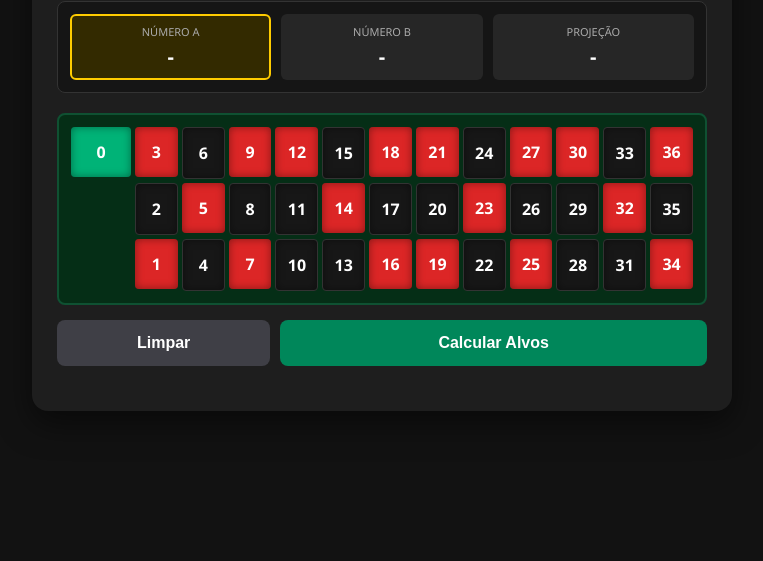
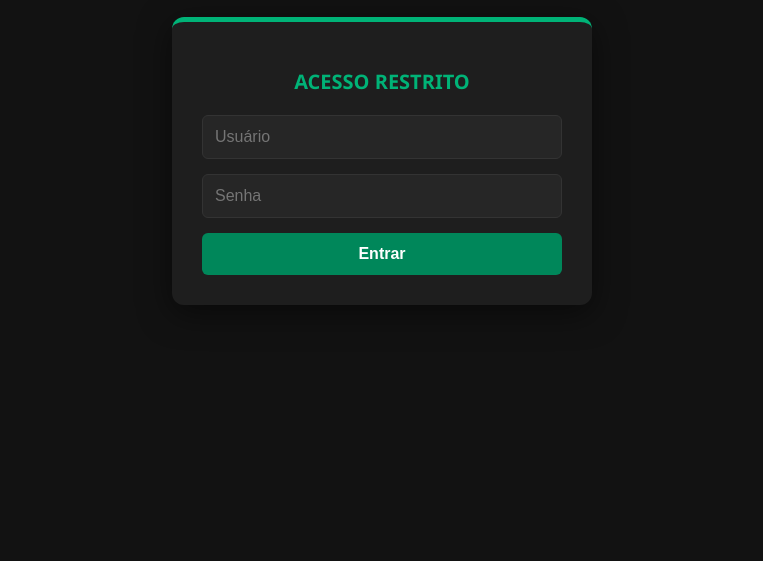
Before and after one commit to AndreyBorgZ/distancia-triangulacao, a plain HTML site: page index.html in a window 1280 px wide. Shown: the part 239-800 px from the top of the page, without its empty margins (258-1021 px from the left). Drawn offline with Linux system fonts and the light colour scheme.

Commit message:
Update index.html

```diff
--- a/index.html
+++ b/index.html
@@ -17,6 +17,61 @@
             padding: 20px;
             box-sizing: border-box;
         }
+
+        /* Tela de Login */
+        .login-box {
+            background-color: #1e1e1e;
+            padding: 30px;
+            border-radius: 12px;
+            box-shadow: 0 8px 32px rgba(0,0,0,0.5);
+            width: 100%;
+            max-width: 360px;
+            text-align: center;
+            border-top: 5px solid #00b377;
+        }
+        .login-box h2 {
+            margin-bottom: 20px;
+            color: #00b377;
+            font-size: 20px;
+            text-transform: uppercase;
+        }
+        .login-box input {
+            width: 100%;
+            padding: 12px;
+            margin-bottom: 15px;
+            border-radius: 6px;
+            border: 1px solid #333;
+            background-color: #262626;
+            color: white;
+            font-size: 16px;
+            box-sizing: border-box;
+        }
+        .login-box input:focus {
+            outline: none;
+            border-color: #00b377;
+        }
+        .login-box button {
+            width: 100%;
+            padding: 12px;
+            background-color: #00875a;
+            color: white;
+            border: none;
+            border-radius: 6px;
+            font-size: 16px;
+            font-weight: bold;
+            cursor: pointer;
+        }
+        .login-box button:hover {
+            background-color: #00b377;
+        }
+        .error-msg {
+            color: #dc2626;
+            font-size: 14px;
+            margin-bottom: 10px;
+            display: none;
+        }
+
+        /* Container do App (Escondido por padrão) */
         .container {
             background-color: #1e1e1e;
             padding: 25px;
@@ -25,6 +80,7 @@
             width: 100%;
             max-width: 650px;
             border-top: 5px solid #00b377;
+            display: none;
         }
         h1 {
             font-size: 22px;
@@ -117,7 +173,7 @@
             gap: 10px;
             margin-bottom: 20px;
         }
-        button {
+        .btn-action {
             padding: 14px;
             border: none;
             border-radius: 8px;
@@ -177,7 +233,15 @@
 </head>
 <body>
 
-<div class="container">
+<div class="login-box" id="loginBox">
+    <h2>Acesso Restrito</h2>
+    <div class="error-msg" id="errorMsg">Usuário ou senha incorretos!</div>
+    <input type="text" id="userInput" placeholder="Usuário">
+    <input type="password" id="passInput" placeholder="Senha">
+    <button onclick="gerenciarAcesso()">Entrar</button>
+</div>
+
+<div class="container" id="appContainer">
     <h1>Distancia x Triangulação</h1>
 
     <div class="status-container">
@@ -239,8 +303,8 @@
     </div>
 
     <div class="btn-group">
-        <button class="btn-clear" onclick="limparTudo()">Limpar</button>
-        <button class="btn-calc" onclick="executarCalculos()">Calcular Alvos</button>
+        <button class="btn-action btn-clear" onclick="limparTudo()">Limpar</button>
+        <button class="btn-action btn-calc" onclick="executarCalculos()">Calcular Alvos</button>
     </div>
 
     <div class="result-box" id="resultBox">
@@ -253,7 +317,7 @@
             <div class="result-title">Cruzamento com sua tabela de dados:</div>
             <div class="grid-targets">
                 <div class="target-card">
-                    <div style="font-size: 12px; color: #aaa;">制造 Vizinho Horário</div>
+                    <div style="font-size: 12px; color: #aaa;">↻ Vizinho Horário</div>
                     <div class="result-value" id="targetHorario" style="color: #00b377; margin: 4px 0;">-</div>
                     <div style="font-size: 11px; color: #888;">Números a Mostrar:</div>
                     <div class="meta-value" id="metaHorario">-</div>
@@ -270,6 +334,43 @@
 </div>
 
 <script>
+    // 🔒 CREDENCIAIS PROTEGIDAS VIA HASH (SHA-256)
+    // Quem olhar o código verá apenas estas assinaturas embaralhadas
+    const HASH_USER_ALVO = "3bcbc698c474d28d095908b879ecfb5f162468307db81cfc68612ca492215c0e"; // "cassino"
+    const HASH_PASS_ALVO = "9f7ec9da73273b5bf5991f630b1e427d11f67f0367e91d830f576ff9d98b584d"; // "C4ss1n0777"
+
+    // Função auxiliar nativa do navegador para calcular hashes criptográficos
+    async function calcularSHA256(texto) {
+        const msgBuffer = new TextEncoder().encode(texto);
+        const hashBuffer = await crypto.subtle.digest('SHA-256', msgBuffer);
+        const hashArray = Array.from(new Uint8Array(hashBuffer));
+        return hashArray.map(b => b.toString(16).padStart(2, '0')).join('');
+    }
+
+    async function gerenciarAcesso() {
+        const user = document.getElementById('userInput').value;
+        const pass = document.getElementById('passInput').value;
+        const errorMsg = document.getElementById('errorMsg');
+
+        // Calcula os hashes das entradas fornecidas pelo usuário
+        const hashUserDigitado = await calcularSHA256(user);
+        const hashPassDigitado = await calcularSHA256(pass);
+
+        if (hashUserDigitado === HASH_USER_ALVO && hashPassDigitado === HASH_PASS_ALVO) {
+            document.getElementById('loginBox').style.display = 'none';
+            document.getElementById('appContainer').style.display = 'block';
+            sessionStorage.setItem("acesso_liberado", "true");
+        } else {
+            errorMsg.style.display = 'block';
+        }
+    }
+
+    if (sessionStorage.getItem("acesso_liberado") === "true") {
+        document.getElementById('loginBox').style.display = 'none';
+        document.getElementById('appContainer').style.display = 'block';
+    }
+
+    // --- LÓGICA CORE DO APP ---
     let numA = null, numB = null, numProj = null;
     let focoAtual = 'A';
 
@@ -323,7 +424,7 @@
         setFoco('A');
     }
 
-    function ejecutarCalculos() {
+    function executarCalculos() {
         if (numA === null || numB === null || numProj === null) {
             alert("Por favor, selecione os três números no painel antes de calcular!");
             return;
```
